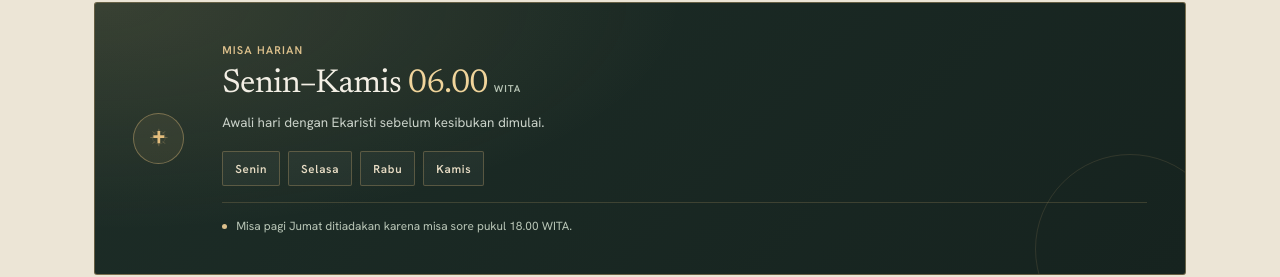
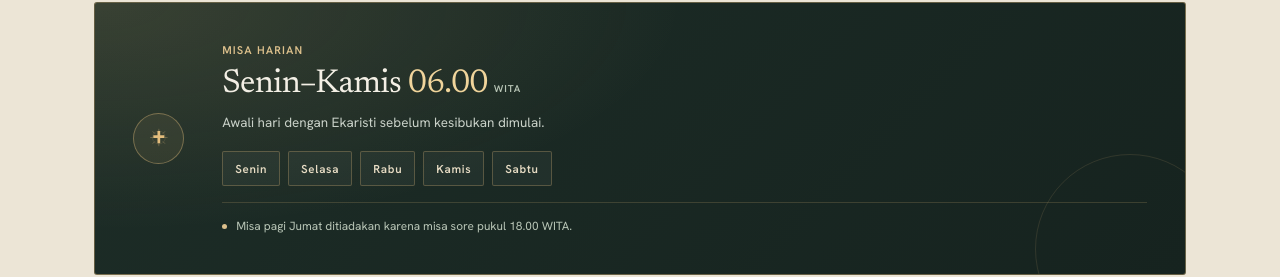
Before and after one commit to sebastianstivenlauw-sketch/pengumuman-paroki-st.antonius-padua-ampenan, a plain HTML site: page index.html in a window 1280 px wide. Shown: the part 2742-3019 px from the top of the page. Drawn offline with Linux system fonts and the light colour scheme.

Commit message:
Tambahkan Sabtu pada daftar hari misa harian

```diff
--- a/index.html
+++ b/index.html
@@ -330,6 +330,7 @@
               <li>Selasa</li>
               <li>Rabu</li>
               <li>Kamis</li>
+              <li>Sabtu</li>
             </ul>
             <p class="daily-note">Misa pagi Jumat ditiadakan karena misa sore pukul 18.00 WITA.</p>
           </div>
```
